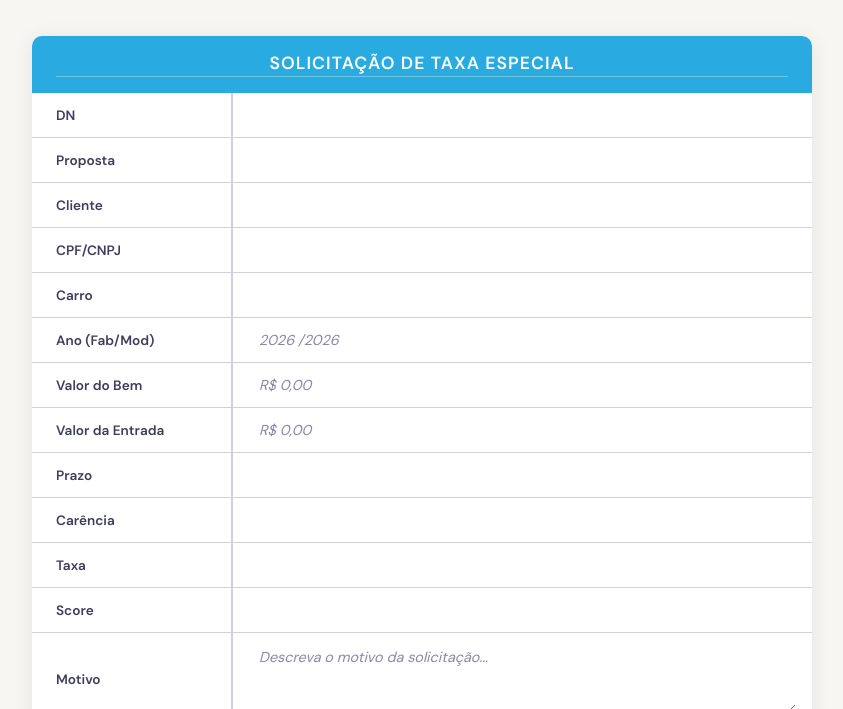
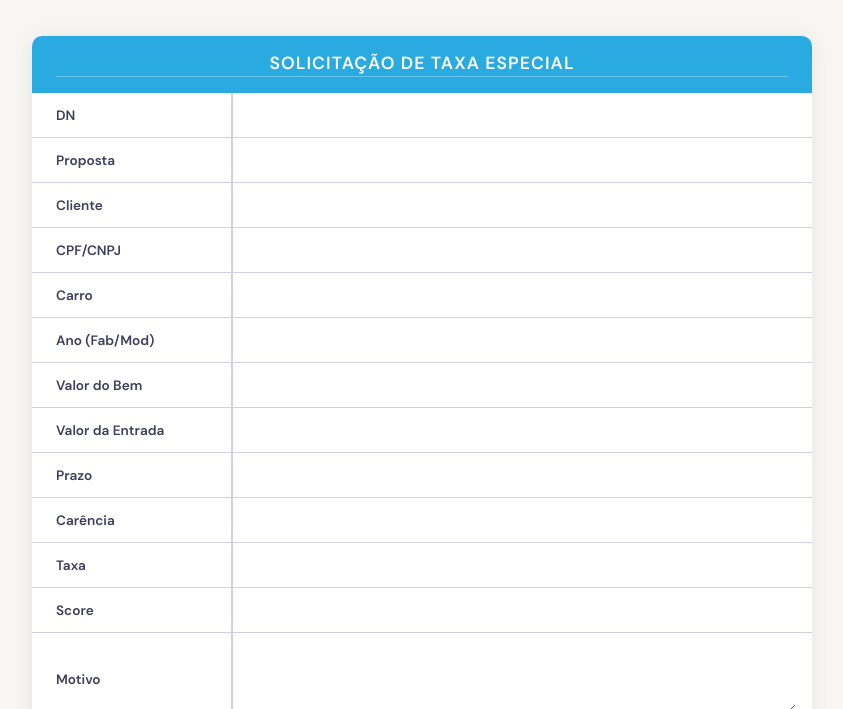
Before and after one commit to demandassp1-vw/taxa_especial, a plain HTML site: page index.html in a window 1280 px wide. Shown: the part 91-800 px from the top of the page, without its empty margins (218-1061 px from the left). Drawn offline with nearby package versions, Linux system fonts and the light colour scheme.

Commit message:
Update index.html

```diff
--- a/index.html
+++ b/index.html
@@ -285,17 +285,17 @@
 
           <tr>
             <td class="lbl">Ano (Fab/Mod)</td>
-            <td class="val"><input class="field-input" id="ano" type="text" placeholder="2026 /2026" /></td>
+            <td class="val"><input class="field-input" id="ano" type="text"  /></td>
           </tr>
 
           <tr>
             <td class="lbl">Valor do Bem</td>
-            <td class="val"><input class="field-input" id="valorBem" type="text" placeholder="R$ 0,00" /></td>
+            <td class="val"><input class="field-input" id="valorBem" type="text"  /></td>
           </tr>
 
           <tr>
             <td class="lbl">Valor da Entrada</td>
-            <td class="val"><input class="field-input" id="valorEntrada" type="text" placeholder="R$ 0,00" /></td>
+            <td class="val"><input class="field-input" id="valorEntrada" type="text"  /></td>
           </tr>
 
           <tr>
@@ -320,7 +320,7 @@
 
           <tr>
             <td class="lbl">Motivo</td>
-            <td class="val"><textarea class="field-input" id="motivo" placeholder="Descreva o motivo da solicitação..."></textarea></td>
+            <td class="val"><textarea class="field-input" id="motivo" /></textarea></td>
           </tr>
 
           <tr>
```
